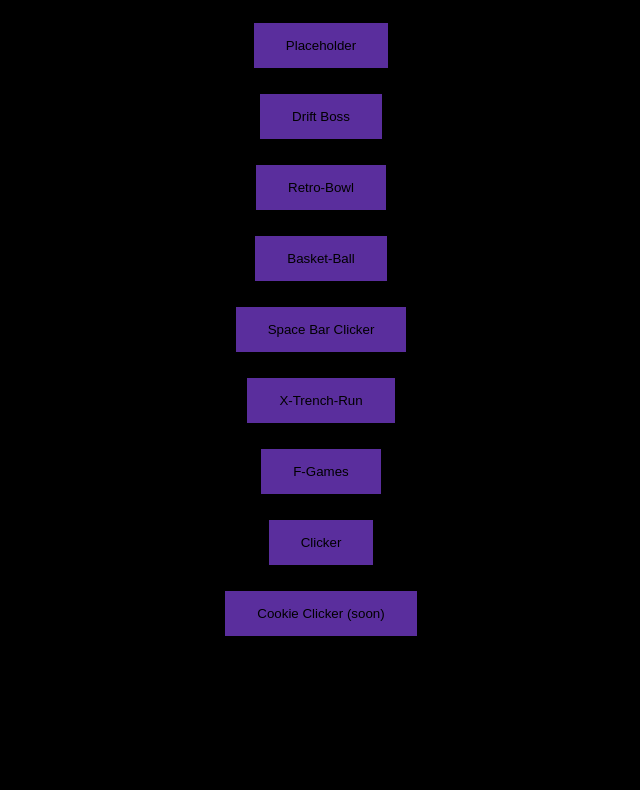
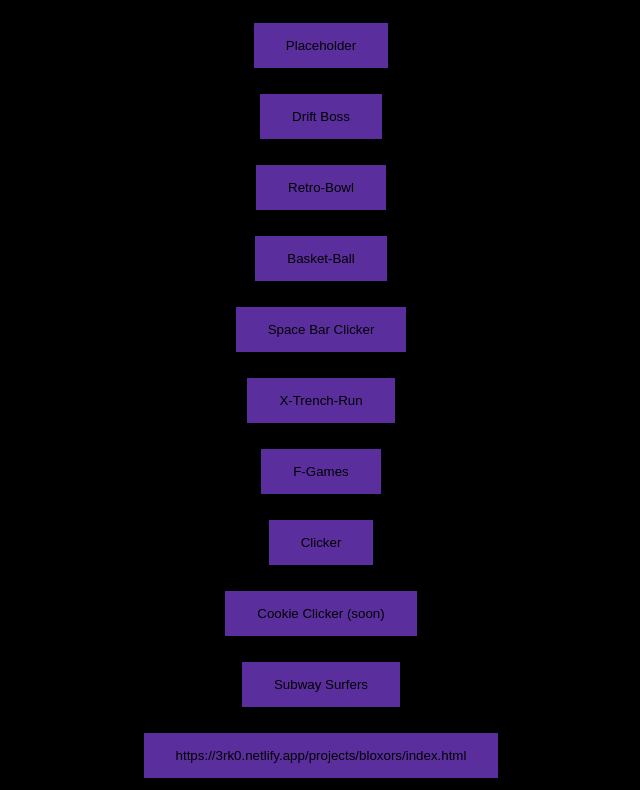
Before and after one commit to Testaccount335/Unblocked-Fun-School-Games, a plain HTML site: page index.html in a window 1280 px wide. Shown: the part 965-1755 px from the top of the page, without its empty margins (319-959 px from the left). Before the commit the page ends 1613 px from the top, so only its background shows below. Drawn offline with Linux system fonts and the light colour scheme.

Commit message:
Update index.html

```diff
--- a/index.html
+++ b/index.html
@@ -159,6 +159,18 @@
         <button class="button">Cookie Clicker (soon)</button>
        </a>
         </div>
+      <div>
+      <br>
+      <a href="https://3rk0.netlify.app/projects/subway-surfers/index.html">
+        <button class="button">Subway Surfers</button>
+       </a>
+        </div>
+       <div>
+      <br>
+      <a href="Bloxors">
+        <button class="button">https://3rk0.netlify.app/projects/bloxors/index.html</button>
+       </a>
+        </div>
       </middletext>
   </body>
 </div>
```
